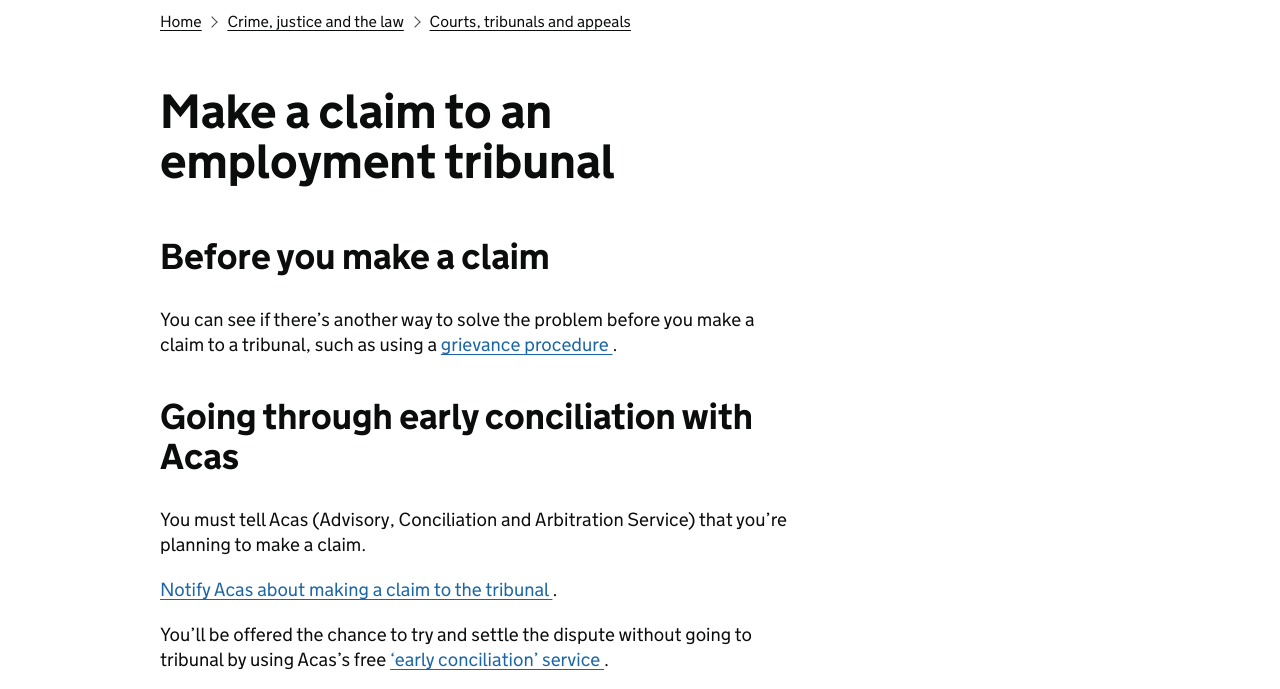
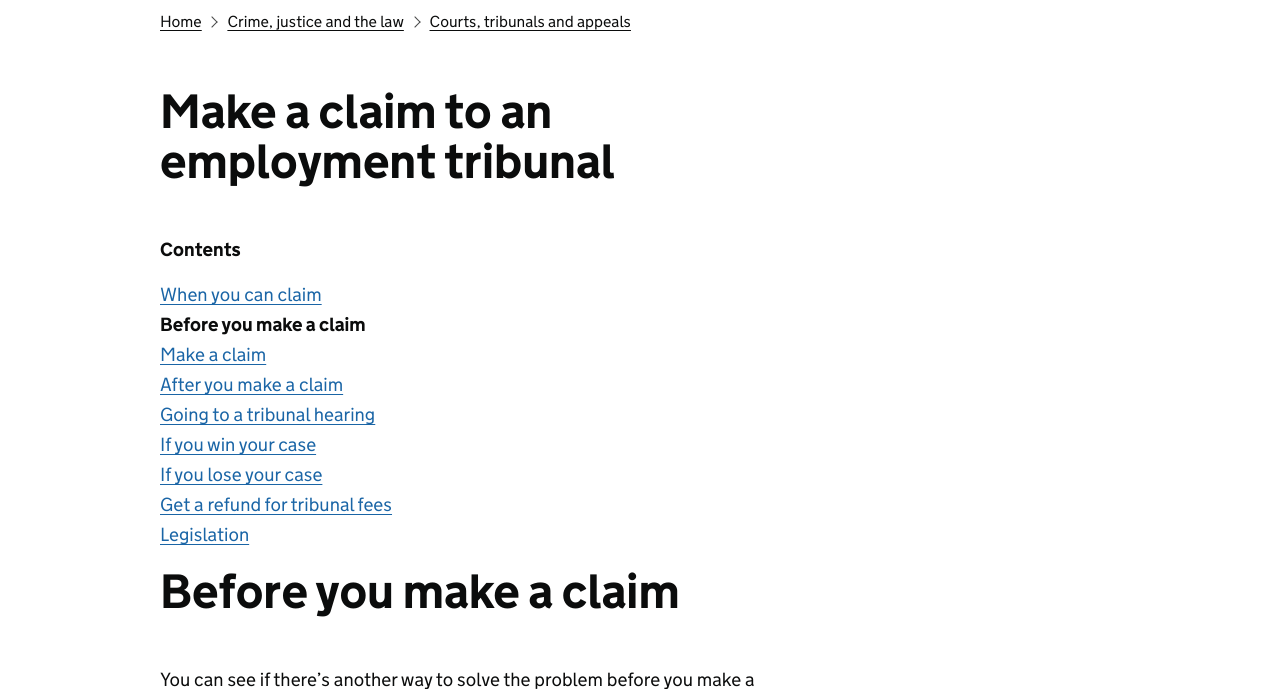
Before and after one commit to gcgreen/makeclaimv2, a plain HTML site: page index.html in a window 1280 px wide. Shown: the part 65-754 px from the top of the page. Drawn offline with Linux system fonts and the light colour scheme; a script that the page names is missing.

Commit message:
Update index.html

```diff
--- a/index.html
+++ b/index.html
@@ -116,14 +116,91 @@
 
       <div class="govuk-grid-column-two-thirds">
 
-        <h1 class="govuk-heading-xl">
-          Make a claim to an employment tribunal
-        </h1>
+<h1 class="govuk-heading-xl">
+  Make a claim to an employment tribunal
+</h1>
 
 
-        <h2 class="govuk-heading-l">
-          Before you make a claim
-        </h2>
+<!-- CONTENTS -->
+
+<nav class="govuk-contents-list" aria-label="Contents">
+
+  <h2 class="govuk-heading-s">
+    Contents
+  </h2>
+
+  <ol class="govuk-list">
+
+    <li>
+      <a class="govuk-link"
+         href="https://www.gov.uk/employment-tribunals">
+        When you can claim
+      </a>
+    </li>
+
+    <li>
+      <strong>
+        Before you make a claim
+      </strong>
+    </li>
+
+    <li>
+      <a class="govuk-link"
+         href="https://www.gov.uk/employment-tribunals/make-a-claim">
+        Make a claim
+      </a>
+    </li>
+
+    <li>
+      <a class="govuk-link"
+         href="https://www.gov.uk/employment-tribunals/after-you-make-a-claim">
+        After you make a claim
+      </a>
+    </li>
+
+    <li>
+      <a class="govuk-link"
+         href="https://www.gov.uk/employment-tribunals/going-to-a-tribunal-hearing">
+        Going to a tribunal hearing
+      </a>
+    </li>
+
+    <li>
+      <a class="govuk-link"
+         href="https://www.gov.uk/employment-tribunals/if-you-win-your-case">
+        If you win your case
+      </a>
+    </li>
+
+    <li>
+      <a class="govuk-link"
+         href="https://www.gov.uk/employment-tribunals/if-you-lose-your-case">
+        If you lose your case
+      </a>
+    </li>
+
+    <li>
+      <a class="govuk-link"
+         href="https://www.gov.uk/employment-tribunals/refund-tribunal-fees">
+        Get a refund for tribunal fees
+      </a>
+    </li>
+
+    <li>
+      <a class="govuk-link"
+         href="https://www.gov.uk/employment-tribunals/legislation">
+        Legislation
+      </a>
+    </li>
+
+  </ol>
+
+</nav>
+
+
+<h2 class="govuk-heading-xl">
+  Before you make a claim
+</h2>
 
         <p class="govuk-body">
           You can see if there’s another way to solve the problem before you make a claim to a tribunal, such as using a
```
